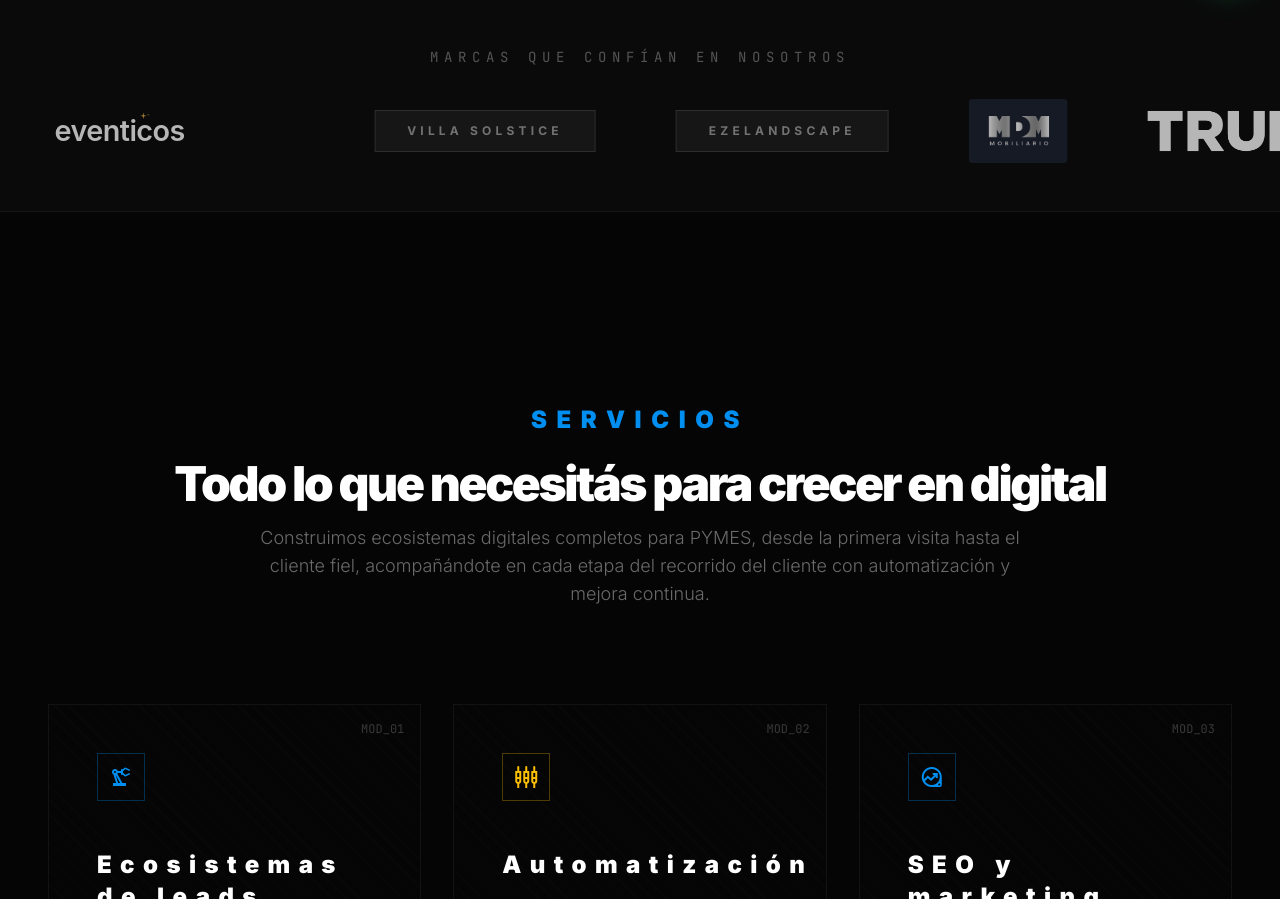
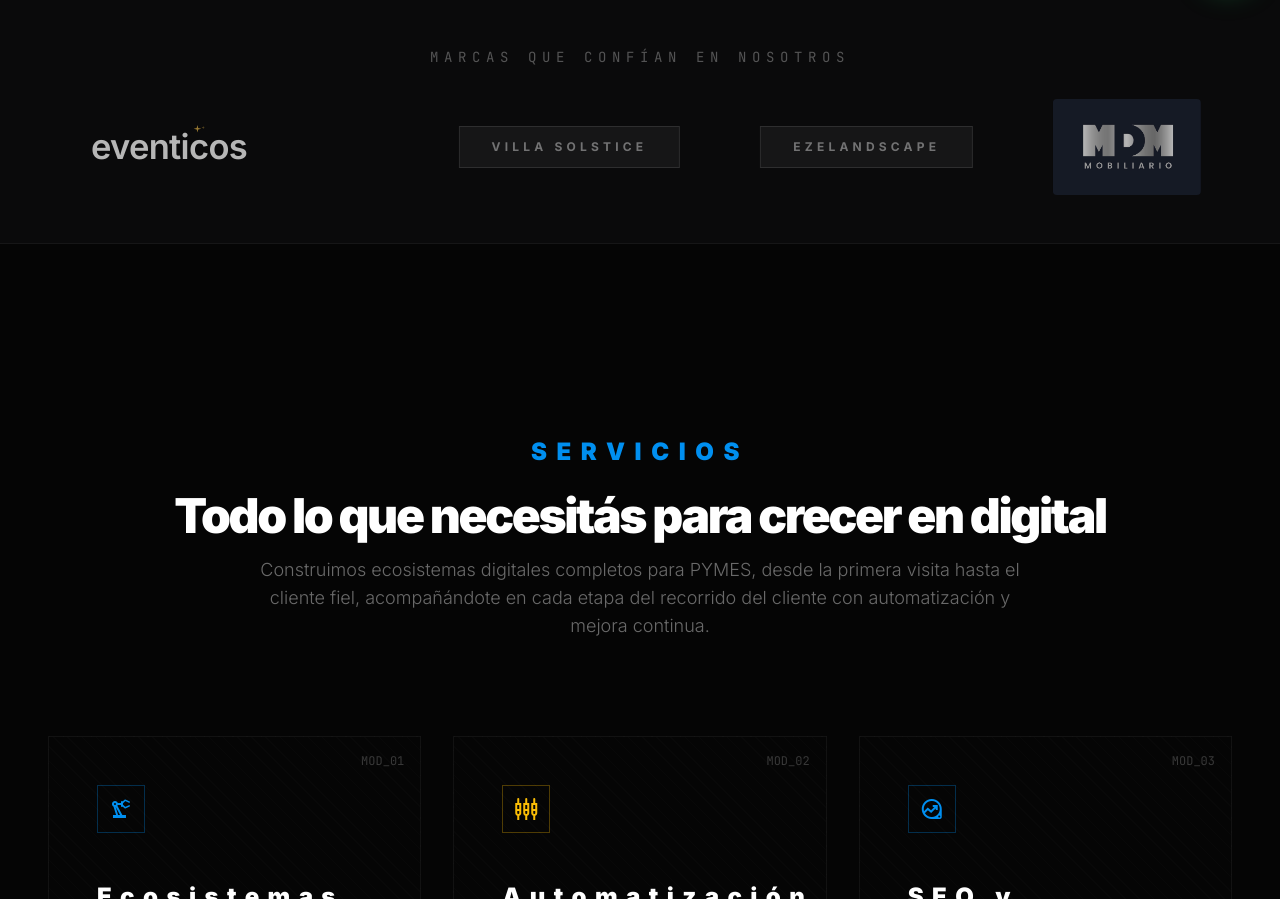
Before and after one commit to tobypaws11/adding-website, a Next.js app: page / in a window 1280 px wide. Shown: the part 804-1703 px from the top of the page. Built offline with nearby package versions, Linux system fonts and the light colour scheme.

Commit message:
v1.7.9: Eventicos inline SVG, MDM h-24, Iris h-20 — bigger logos, fix font rendering

```diff
--- a/components/LogosBar.tsx
+++ b/components/LogosBar.tsx
@@ -1,18 +1,32 @@
 "use client";
 
 import { useI18n } from "@/lib/i18n";
+
+// Eventicos inline SVG — must be inline (not <img src=.svg>) so web fonts load
+function EventicosLogo() {
+  return (
+    <svg xmlns="http://www.w3.org/2000/svg" viewBox="0 0 300 50" fill="none" className="h-10 md:h-12 w-auto shrink-0 opacity-70 hover:opacity-100 transition-opacity">
+      <text x="0" y="38" fontFamily="'Inter', 'Helvetica Neue', Arial, sans-serif" fontSize="36" fontWeight="600" letterSpacing="-0.02em" fill="#ffffff">eventicos</text>
+      <g transform="translate(107, 2)">
+        <path d="M4 0 L4.8 3.2 L8 4 L4.8 4.8 L4 8 L3.2 4.8 L0 4 L3.2 3.2 Z" fill="#d4a843"/>
+        <path d="M10 1 L10.4 2.4 L11.8 2.8 L10.4 3.2 L10 4.6 L9.6 3.2 L8.2 2.8 L9.6 2.4 Z" fill="#d4a843" opacity="0.6"/>
+      </g>
+    </svg>
+  );
+}
 
 type Client = {
   name: string;
   img?: string;
   imgClass?: string;
+  inline?: boolean;
 };
 
 const clients: Client[] = [
-  { name: "MDM Mobiliario", img: "/clients/mdm.jpg", imgClass: "h-14 md:h-16 w-auto object-contain rounded" },
-  { name: "Trumix", img: "/clients/trumix.png", imgClass: "h-10 md:h-12 w-auto object-contain" },
-  { name: "Iris Studio", img: "/clients/iris.png", imgClass: "h-10 md:h-12 w-auto object-contain" },
-  { name: "Eventicos", img: "/clients/eventicos.svg", imgClass: "h-8 md:h-10 w-auto object-contain" },
+  { name: "MDM Mobiliario", img: "/clients/mdm.jpg",    imgClass: "h-20 md:h-24 w-auto object-contain rounded" },
+  { name: "Trumix",         img: "/clients/trumix.png", imgClass: "h-10 md:h-12 w-auto object-contain" },
+  { name: "Iris Studio",    img: "/clients/iris.png",   imgClass: "h-16 md:h-20 w-auto object-contain" },
+  { name: "Eventicos",      inline: true },
   { name: "Villa Solstice" },
   { name: "Ezelandscape" },
 ];
@@ -20,7 +34,6 @@ const clients: Client[] = [
 export function LogosBar() {
   const { t } = useI18n();
 
-  // Triple the array for smooth infinite scroll with no gap
   const repeated = [...clients, ...clients, ...clients];
 
   return (
@@ -30,23 +43,25 @@ export function LogosBar() {
       </div>
       <div className="relative overflow-hidden">
         <div className="flex items-center animate-scroll gap-12 md:gap-20 w-max">
-          {repeated.map((client, i) =>
-            client.img ? (
+          {repeated.map((client, i) => {
+            if (client.inline) return <EventicosLogo key={`${client.name}-${i}`} />;
+            if (client.img) return (
               <img
                 key={`${client.name}-${i}`}
                 src={client.img}
                 alt={client.name}
                 className={`shrink-0 ${client.imgClass} opacity-70 hover:opacity-100 transition-opacity`}
               />
-            ) : (
+            );
+            return (
               <span
                 key={`${client.name}-${i}`}
                 className="shrink-0 whitespace-nowrap border border-white/10 bg-white/5 px-6 md:px-8 py-2.5 md:py-3 text-xs font-bold text-white/40 uppercase tracking-luxury"
               >
                 {client.name}
               </span>
-            )
-          )}
+            );
+          })}
         </div>
       </div>
     </section>
```
